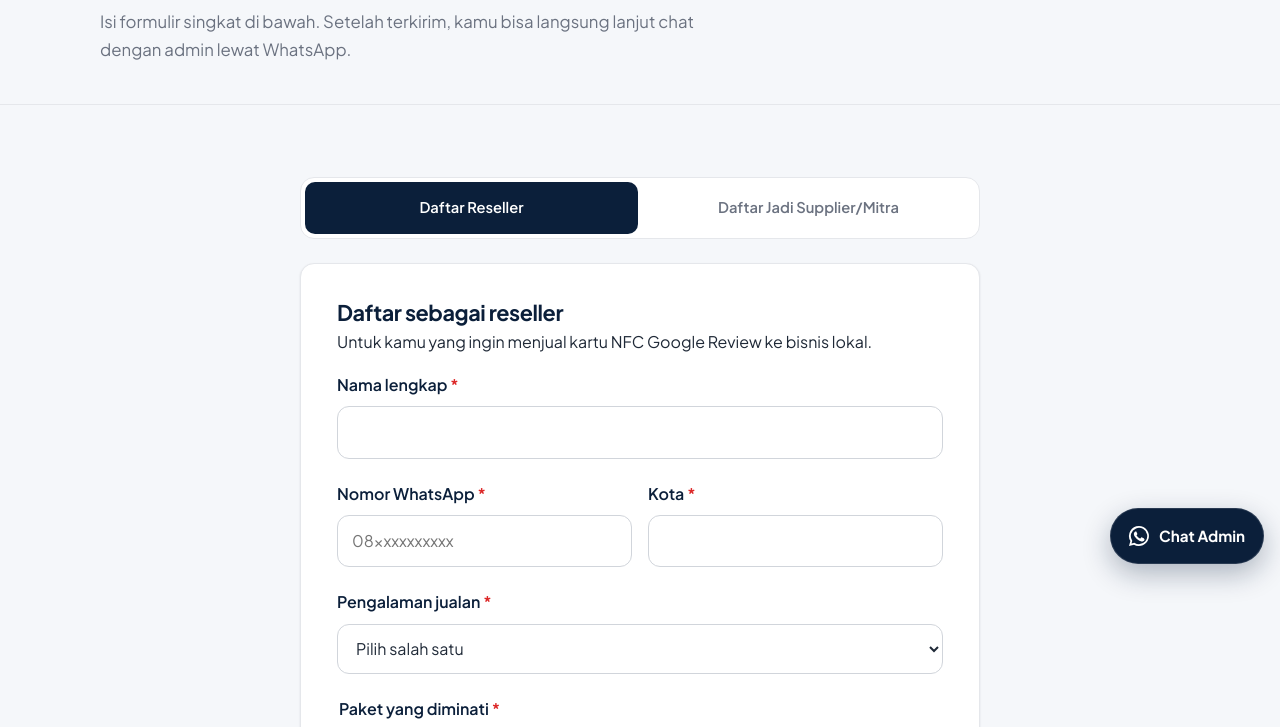
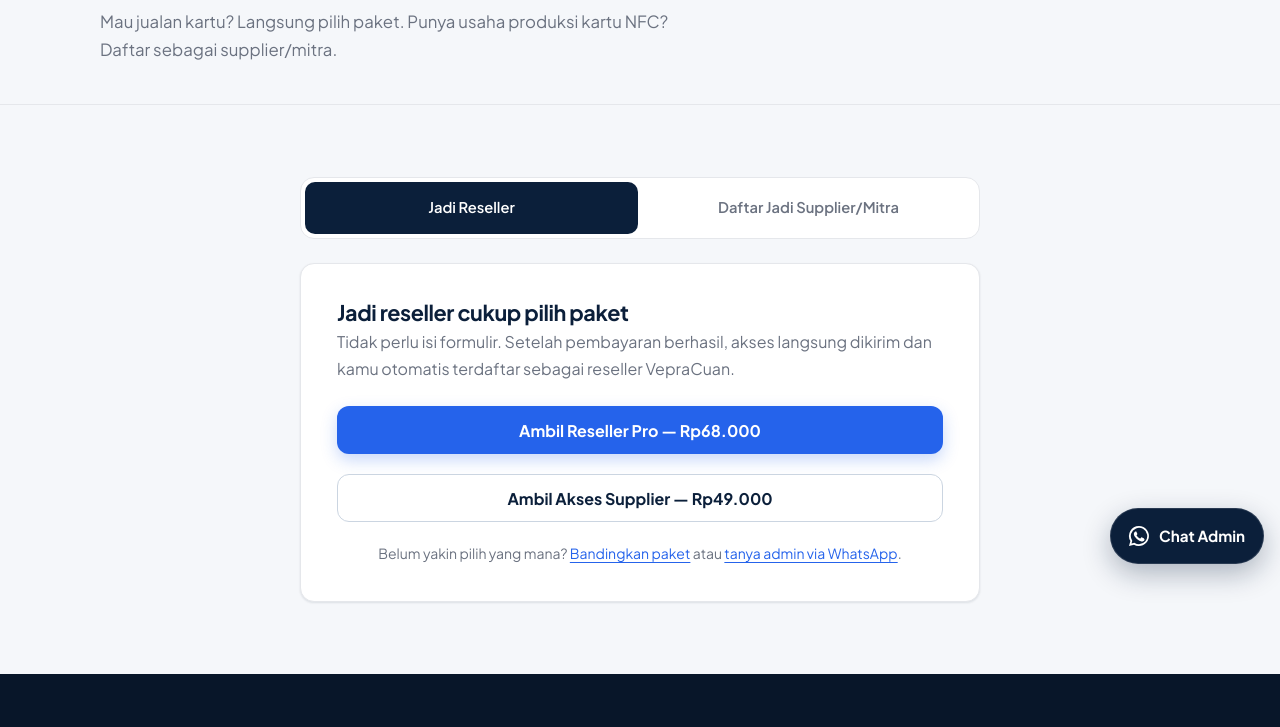
Before and after one commit to VepraGroup/VepraGroup.github.io, a plain HTML site: page gabung.html in a window 1280 px wide. Shown: the part 220-947 px from the top of the page. Drawn offline with Linux system fonts and the light colour scheme.

Commit message:
Add files via upload

```diff
--- a/gabung.html
+++ b/gabung.html
@@ -46,7 +46,7 @@
       <div class="container">
         <p class="breadcrumb"><a href="index.html">Beranda</a> / Gabung</p>
         <h1>Gabung bersama VepraCuan</h1>
-        <p>Isi formulir singkat di bawah. Setelah terkirim, kamu bisa langsung lanjut chat dengan admin lewat WhatsApp.</p>
+        <p>Mau jualan kartu? Langsung pilih paket. Punya usaha produksi kartu NFC? Daftar sebagai supplier/mitra.</p>
       </div>
     </section>
 
@@ -54,64 +54,22 @@
       <div class="container">
         <div class="join tabs" data-tabs id="join-tabs">
           <div class="tablist" role="tablist" aria-label="Pilih jalur pendaftaran">
-            <button class="tab" role="tab" id="tab-reseller" aria-controls="panel-reseller" aria-selected="true">Daftar Reseller</button>
+            <button class="tab" role="tab" id="tab-reseller" aria-controls="panel-reseller" aria-selected="true">Jadi Reseller</button>
             <button class="tab" role="tab" id="tab-mitra" aria-controls="panel-mitra" aria-selected="false" tabindex="-1">Daftar Jadi Supplier/Mitra</button>
           </div>
 
-          <!-- ============ FORM RESELLER ============ -->
+          <!-- ============ JADI RESELLER: cukup beli paket di Lynk ============ -->
+          <!-- Pembeli paket otomatis tercatat di Google Sheet (tab Reseller) lewat email Lynk,
+               jadi tidak perlu formulir pendaftaran terpisah. -->
           <div class="tabpanel" role="tabpanel" id="panel-reseller" aria-labelledby="tab-reseller">
             <div class="card form-card">
-              <form id="form-reseller" data-tipe="reseller" novalidate>
-                <h2>Daftar sebagai reseller</h2>
-                <p>Untuk kamu yang ingin menjual kartu NFC Google Review ke bisnis lokal.</p>
-                <div class="form-alert" role="alert"></div>
-
-                <!-- Jebakan spam: disembunyikan, manusia tidak akan mengisinya -->
-                <div class="hp-field" aria-hidden="true">
-                  <label>Website <input type="text" name="website" tabindex="-1" autocomplete="off"></label>
-                </div>
-
-                <div class="field">
-                  <label for="r-nama">Nama lengkap <span class="req">*</span></label>
-                  <input class="input" id="r-nama" name="nama" type="text" autocomplete="name" required maxlength="80">
-                  <span class="error-msg">Nama wajib diisi.</span>
-                </div>
-                <div class="grid-2">
-                  <div class="field">
-                    <label for="r-wa">Nomor WhatsApp <span class="req">*</span></label>
-                    <input class="input" id="r-wa" name="whatsapp" type="tel" inputmode="tel" autocomplete="tel" placeholder="08xxxxxxxxxx" required data-wa-field>
-                    <span class="error-msg">Masukkan nomor WhatsApp Indonesia yang valid, contoh 081234567890.</span>
-                  </div>
-                  <div class="field">
-                    <label for="r-kota">Kota <span class="req">*</span></label>
-                    <input class="input" id="r-kota" name="kota" type="text" autocomplete="address-level2" required maxlength="60">
-                    <span class="error-msg">Kota wajib diisi.</span>
-                  </div>
-                </div>
-                <div class="field">
-                  <label for="r-pengalaman">Pengalaman jualan <span class="req">*</span></label>
-                  <select class="input" id="r-pengalaman" name="pengalaman" required>
-                    <option value="">Pilih salah satu</option>
-                    <option>Belum pernah jualan</option>
-                    <option>Pernah jualan online</option>
-                    <option>Pernah jualan langsung / offline</option>
-                    <option>Sudah punya usaha sendiri</option>
-                  </select>
-                  <span class="error-msg">Pilih pengalaman jualanmu.</span>
-                </div>
-                <fieldset class="field" style="border:0;padding:0;margin:0 0 22px">
-                  <legend class="label">Paket yang diminati <span class="req">*</span></legend>
-                  <div class="choice-group">
-                    <label class="choice"><input type="radio" name="paket" value="Reseller Pro" required><span><strong>Reseller Pro — Rp68.000</strong><span>Akses supplier + panduan lengkap cari klien sampai closing</span></span></label>
-                    <label class="choice"><input type="radio" name="paket" value="Akses Supplier"><span><strong>Akses Supplier — Rp49.000</strong><span>Kontak supplier, panduan aktivasi, grup reseller</span></span></label>
-                    <label class="choice"><input type="radio" name="paket" value="Belum yakin"><span><strong>Belum yakin</strong><span>Mau tanya-tanya dulu ke admin</span></span></label>
-                  </div>
-                  <span class="error-msg">Pilih paket yang kamu minati.</span>
-                </fieldset>
-
-                <button class="btn btn-primary btn-block" type="submit">Kirim Pendaftaran</button>
-                <p class="small muted" style="margin:12px 0 0;text-align:center">Dengan mengirim formulir, kamu menyetujui <a href="kebijakan-privasi.html">Kebijakan Privasi</a> kami.</p>
-              </form>
+              <h2>Jadi reseller cukup pilih paket</h2>
+              <p>Tidak perlu isi formulir. Setelah pembayaran berhasil, akses langsung dikirim dan kamu otomatis terdaftar sebagai reseller VepraCuan.</p>
+              <div class="choice-group" style="margin:20px 0">
+                <a class="btn btn-primary btn-block" data-config-href="CHECKOUT_RESELLER" href="index.html#paket" target="_blank" rel="noopener">Ambil Reseller Pro — Rp68.000</a>
+                <a class="btn btn-outline btn-block" data-config-href="CHECKOUT_SUPPLIER" href="index.html#paket" target="_blank" rel="noopener" style="margin-top:10px">Ambil Akses Supplier — Rp49.000</a>
+              </div>
+              <p class="small muted" style="margin:0;text-align:center">Belum yakin pilih yang mana? <a href="index.html#paket">Bandingkan paket</a> atau <a data-wa="Halo admin VepraCuan, saya mau tanya soal paket reseller." href="#" target="_blank" rel="noopener">tanya admin via WhatsApp</a>.</p>
             </div>
           </div>
 
--- a/js/config.js
+++ b/js/config.js
@@ -28,6 +28,10 @@ window.VEPRA_CONFIG = {
   // Kalau masih kosong, form di gabung.html jalan dalam "mode uji" (data tidak tersimpan)
   FORM_ENDPOINT: "https://script.google.com/macros/s/AKfycbx4VWR4Dz-tvEznxTHHANgajhbEVhOujMucDNQF-wXeBg542stg8u1r6gHEpDmUxK8s/exec",
 
+  // Link checkout KARTU untuk pemilik usaha (Rp50.000) di Lynk.
+  // Kalau masih kosong, tombol "Pesan Kartu" otomatis membuka chat WhatsApp admin.
+  CHECKOUT_KARTU_USAHA: "",
+
   // Sistem aktivasi kartu yang sudah kamu punya. Biarkan kalau tidak berubah.
   ACTIVATION_URL: "https://vepracuan.com/kartu/",
 
--- a/js/main.js
+++ b/js/main.js
@@ -45,6 +45,9 @@
 
   // <a data-wa="pesan"> -> link WhatsApp
   document.querySelectorAll("[data-wa]").forEach(function (el) {
+    // Kalau tombol juga punya data-config-href yang sudah diisi di config.js, pakai link itu
+    var kunci = el.getAttribute("data-config-href");
+    if (kunci && CFG[kunci]) return;
     el.href = waLink(el.getAttribute("data-wa"));
   });
 
```
Also changed, not shown: index.html (+25 -2 lines), kontak.html (+1 -2 lines), sitemap.xml (added, +9 -0 lines), img/demo-kartu.jpg, robots.txt (added).
